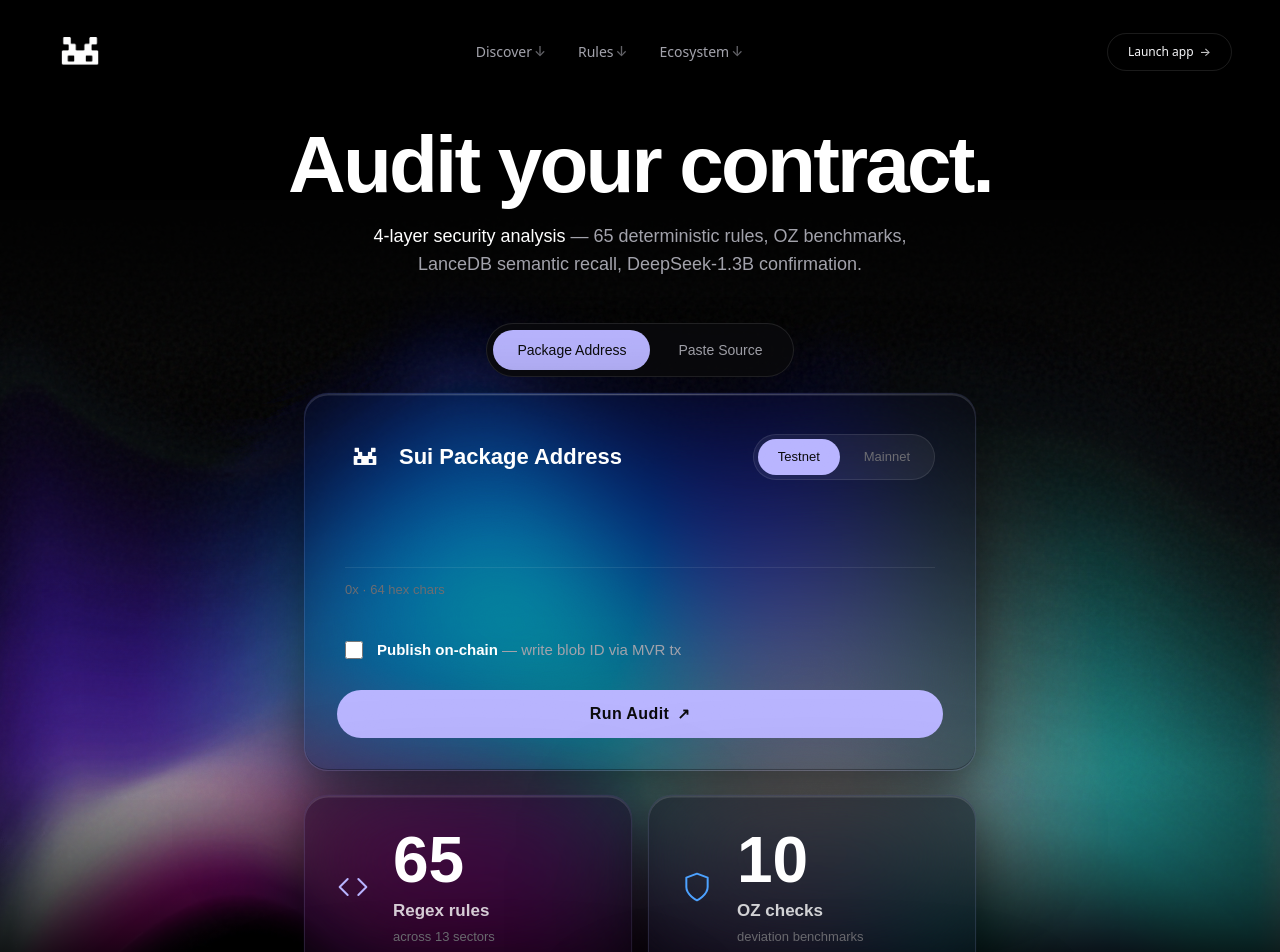
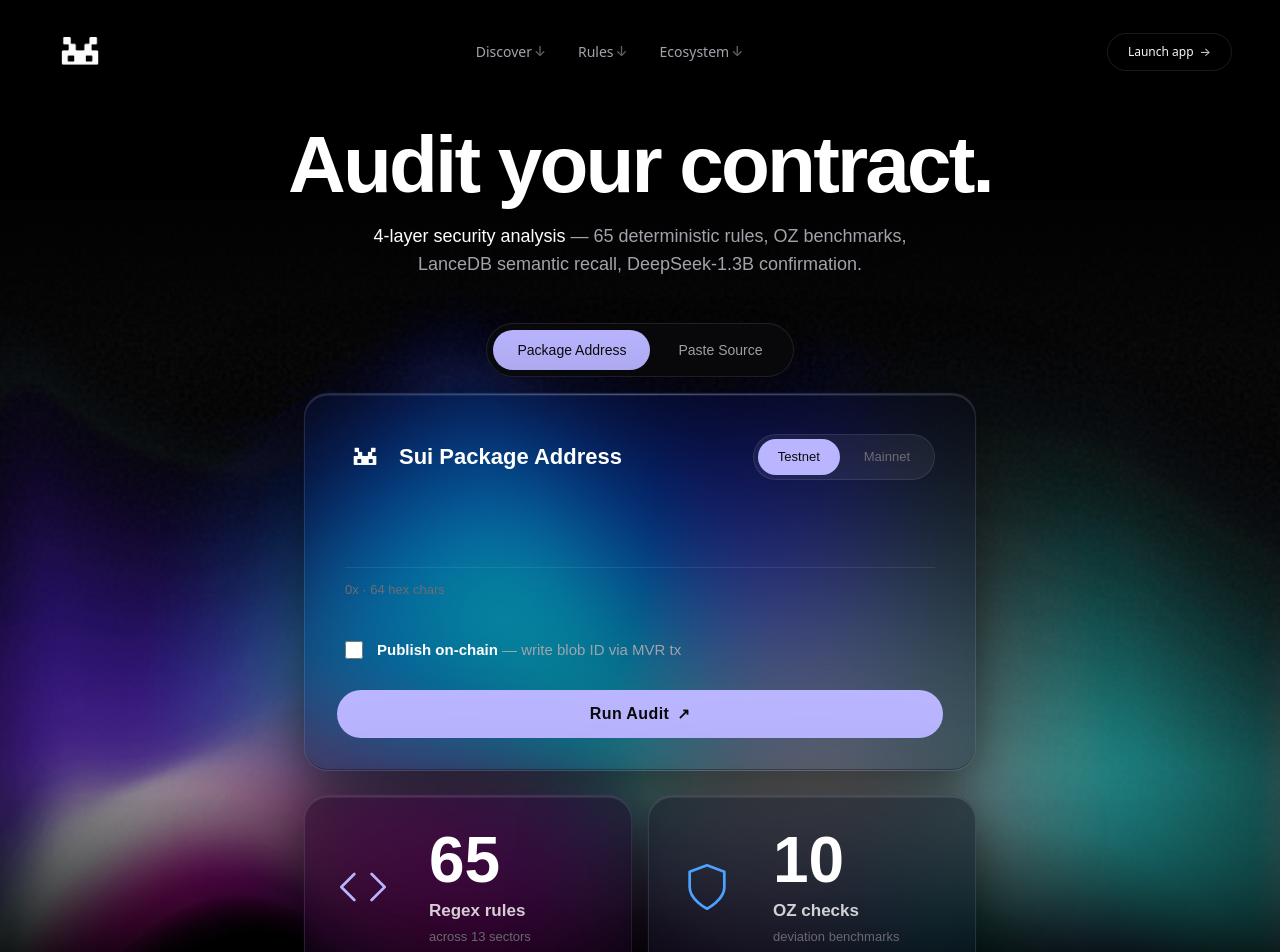
Before and after one commit to jeetpatel5767/MoveLens, a Next.js app: page /app in a window 1280 px wide. Shown: the top 952 px of the page. Built offline with nearby package versions, Linux system fonts and the light colour scheme; a web font is replaced by a local one.

Commit message:
style(/app): stat tiles — bigger icon 32→52px, text shifted right

```diff
--- a/src/app/app/page.tsx
+++ b/src/app/app/page.tsx
@@ -368,12 +368,12 @@ export default function AppPage() {
               style={FORM_GLASS}
             >
               {/* Icon — left */}
-              <svg className="w-[32px] h-[32px] shrink-0" viewBox="0 0 24 24" fill="none" stroke={color} strokeWidth={1.5} strokeLinecap="round" strokeLinejoin="round">
+              <svg className="w-[52px] h-[52px] shrink-0" viewBox="0 0 24 24" fill="none" stroke={color} strokeWidth={1.25} strokeLinecap="round" strokeLinejoin="round">
                 {icon}
               </svg>
 
               {/* Number + labels — right */}
-              <div className="flex flex-col">
+              <div className="flex flex-col ml-4">
                 <div className={`font-display font-bold text-white leading-none mb-2 ${numSize}`}>{num}</div>
                 <div className="font-display text-[17px] font-semibold text-white/80 leading-tight">{label}</div>
                 <div className="font-display text-[13px] mt-1.5" style={{ color: "var(--text-tertiary)" }}>{sub}</div>
```
